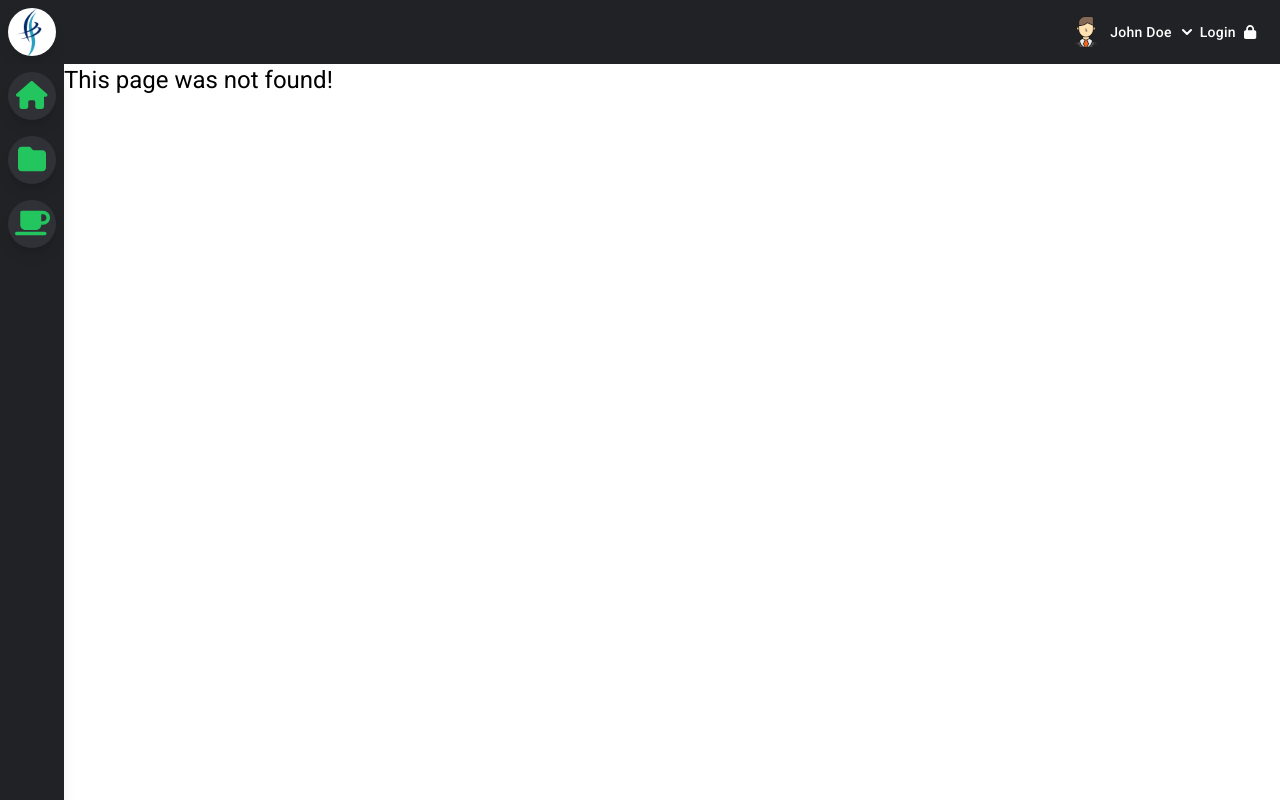
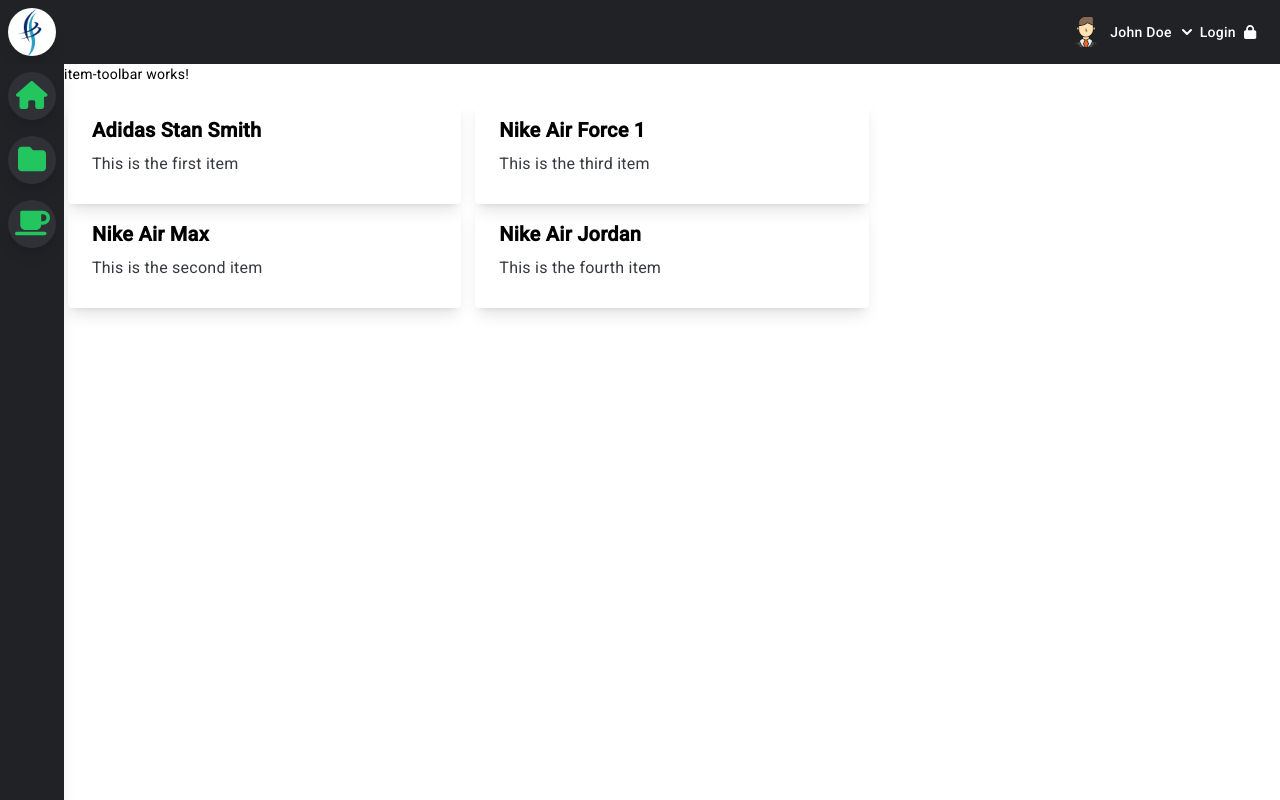
Before and after one commit to gezielcarvalho/java-spring-angular, an Angular app in the folder frontend/: page /items in a window 1280 px wide. Before the commit this address led to /not-found. Built offline with nearby package versions, Linux system fonts and the light colour scheme.

Commit message:
create items list

```diff
--- a/frontend/src/app/app-routing.module.ts
+++ b/frontend/src/app/app-routing.module.ts
@@ -5,6 +5,7 @@
 import { HomeComponent } from './screens/home/home.component';
 import { ProductComponent } from './screens/product/product.component';
 import { PageNotFoundComponent } from './screens/page-not-found/page-not-found.component';
+import { ItemsComponent } from './screens/items/items.component';
 
 const routes: Routes = [
   {
@@ -24,6 +25,10 @@
     component: PageNotFoundComponent,
   },
   {
+    path: 'items',
+    component: ItemsComponent,
+  },
+  {
     path: '**',
     redirectTo: '/not-found',
     pathMatch: 'full',
--- /dev/null
+++ b/frontend/src/app/screens/items/item-list/item-item/item-item.component.html
@@ -0,0 +1,10 @@
+<div class="rounded overflow-hidden shadow-lg">
+  <div class="px-6 py-4 flex flex-row place-content-between">
+    <div class="flex flex-col">
+      <div class="font-bold text-xl mb-2">{{ item?.name }}</div>
+      <p class="text-gray-700 text-base">
+        {{ item?.description }}
+      </p>
+    </div>
+  </div>
+</div>
--- /dev/null
+++ b/frontend/src/app/screens/items/item-list/item-list.component.html
@@ -0,0 +1,3 @@
+<div class="p-1 xl:columns-3 md:columns-2">
+  <app-item-item *ngFor="let item of items" [item]="item" />
+</div>
--- /dev/null
+++ b/frontend/src/app/screens/items/item-list/item-list.component.ts
@@ -0,0 +1,20 @@
+import { Component, OnInit } from '@angular/core';
+import { ItemService } from 'src/app/services/item.service';
+
+@Component({
+  selector: 'app-item-list',
+  templateUrl: './item-list.component.html',
+})
+export class ItemListComponent implements OnInit {
+  items: any = [];
+  constructor(private itemService: ItemService) {}
+
+  ngOnInit(): void {
+    this.getItems();
+  }
+  getItems() {
+    this.itemService.getItems().subscribe((data) => {
+      this.items = data;
+    });
+  }
+}
--- /dev/null
+++ b/frontend/src/app/screens/items/item-toolbar/item-toolbar.component.html
@@ -0,0 +1 @@
+<p>item-toolbar works!</p>
--- /dev/null
+++ b/frontend/src/app/screens/items/items.component.html
@@ -0,0 +1,2 @@
+<app-item-toolbar />
+<app-item-list />
--- /dev/null
+++ b/frontend/src/app/services/item.service.ts
@@ -0,0 +1,48 @@
+import { Injectable } from '@angular/core';
+import { Observable, of } from 'rxjs';
+
+const mock_items = [
+  {
+    id: 1,
+    name: 'Adidas Stan Smith',
+    description: 'This is the first item',
+    price: 100,
+    categoryId: 'Shoes',
+  },
+  {
+    id: 2,
+    name: 'Nike Air Max',
+    description: 'This is the second item',
+    price: 200,
+    categoryId: 'Shoes',
+  },
+  {
+    id: 3,
+    name: 'Nike Air Force 1',
+    description: 'This is the third item',
+    price: 300,
+    categoryId: 'Shoes',
+  },
+  {
+    id: 4,
+    name: 'Nike Air Jordan',
+    description: 'This is the fourth item',
+    price: 400,
+    categoryId: 'Shoes',
+  },
+];
+
+@Injectable({
+  providedIn: 'root',
+})
+export class ItemService {
+  getItems(): Observable<any> {
+    return of(mock_items);
+  }
+
+  getItem(id: number): Observable<any> {
+    return of(mock_items.find((item) => item.id === id));
+  }
+
+  constructor() {}
+}
```
Also changed, not shown: frontend/src/app/app.module.ts (+9 -1 lines), frontend/src/app/screens/items/item-list/item-item/item-item.component.ts (added, +9 -0 lines), frontend/src/app/screens/items/item-toolbar/item-toolbar.component.ts (added, +7 -0 lines), frontend/src/app/screens/items/items.component.ts (added, +7 -0 lines).
